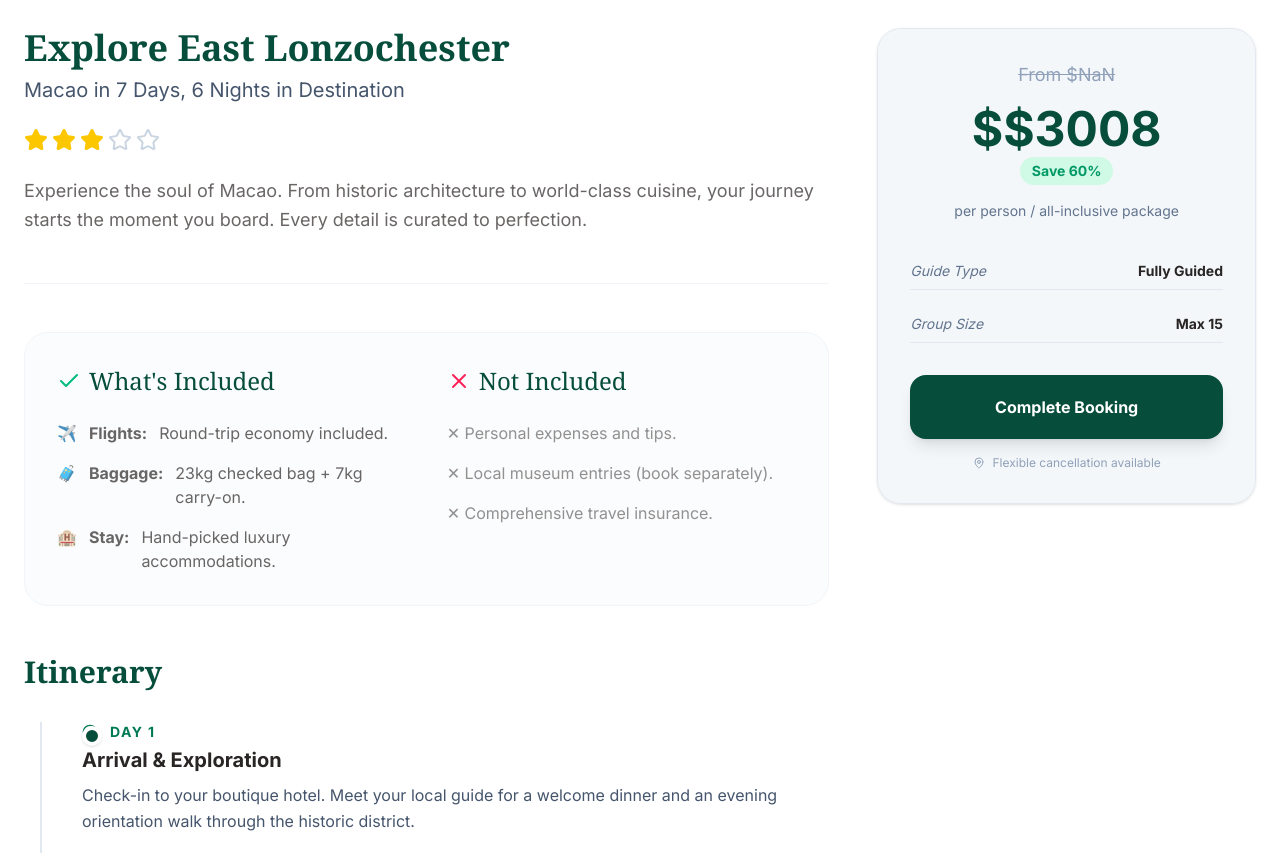
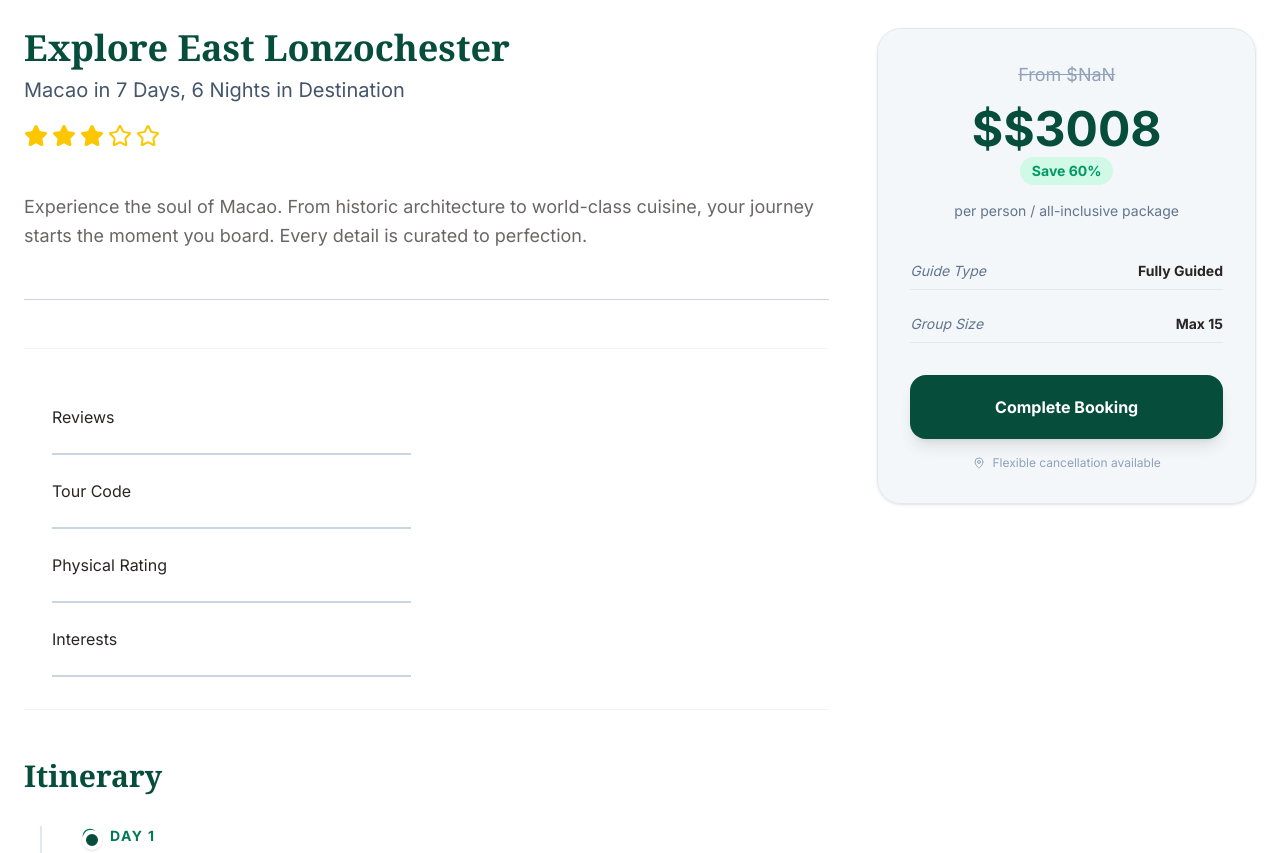
Before and after one commit to massacodes/pathbound, a React (Vite) app: page /tour/01b6452b-2059-4b08-b029-e8e9da89785c in a window 1280 px wide. Shown: the part 820-1673 px from the top of the page. Built offline with nearby package versions, Linux system fonts and the light colour scheme.

Commit message:
style(header): refine star icons styles and spacing

```diff
--- a/src/pages/tourDetail.jsx
+++ b/src/pages/tourDetail.jsx
@@ -94,11 +94,11 @@ const TourDetail = () => {
               <h1 className="text-4xl font-serif font-bold text-primary mb-2">
                 Explore {tour.destination}
               </h1>
-              <p className="text-xl text-slate-600 mb-6">
+              <p className="text-xl text-slate-600 mb-5">
                 {tour.country} in {tour.duration} Days,{" "}
                 {Math.round(tour.duration - 1)} Nights in Destination
               </p>
-              <div className="flex gap-1 mb-6">
+              <div className="flex gap-1 mb-11">
                 {[...Array(5)].map((_, i) => (
                   <Star
                     key={i}
@@ -106,7 +106,7 @@ const TourDetail = () => {
                     className={
                       i < Math.round(tour.rating)
                         ? "fill-yellow-400 text-yellow-400"
-                        : "text-slate-300"
+                        : "text-yellow-400"
                     }
                   />
                 ))}
@@ -119,44 +119,27 @@ const TourDetail = () => {
               </p>
             </section>
 
-            <hr className="border-slate-100" />
+            <hr className="border-slate-300" />
 
-            {/* Included / Not Included Sections */}
-            <div className="grid md:grid-cols-2 gap-10 bg-slate-50/50 p-8 rounded-3xl border border-slate-100">
-              <div>
-                <h3 className="font-serif text-2xl text-primary mb-6 flex items-center gap-2">
-                  <Check className="text-emerald-500" /> What's Included
-                </h3>
-                <ul className="space-y-4 text-ink/70">
-                  <li className="flex gap-3">
-                    ✈️ <strong>Flights:</strong> Round-trip economy included.
-                  </li>
-                  <li className="flex gap-3">
-                    🧳 <strong>Baggage:</strong> 23kg checked bag + 7kg
-                    carry-on.
-                  </li>
-                  <li className="flex gap-3">
-                    🏨 <strong>Stay:</strong> Hand-picked luxury accommodations.
-                  </li>
-                </ul>
+            {/* Details Section */}
+            <section className="grid grid-cols-1 md:grid-cols-2 gap-8 py-8 border-y border-slate-100">
+              <div className="flex flex-col pl-7">
+                <div className="border-b-slate-300 border-b-2 py-6">
+                  Reviews
+                </div>
+                <div className="border-b-slate-300 border-b-2 py-6">
+                  Tour Code
+                </div>
+                <div className="border-b-slate-300 border-b-2 py-6">
+                  Physical Rating
+                </div>
+                <div className="border-b-slate-300 border-b-2 py-6">
+                  Interests
+                </div>
               </div>
-              <div>
-                <h3 className="font-serif text-2xl text-primary mb-6 flex items-center gap-2">
-                  <X className="text-rose-500" /> Not Included
-                </h3>
-                <ul className="space-y-4 text-ink/50">
-                  <li className="flex gap-3">✕ Personal expenses and tips.</li>
-                  <li className="flex gap-3">
-                    ✕ Local museum entries (book separately).
-                  </li>
-                  <li className="flex gap-3">
-                    ✕ Comprehensive travel insurance.
-                  </li>
-                </ul>
-              </div>
-            </div>
+            </section>
 
-            {/* NEW: ITINERARY SECTION */}
+            {/* Itinerary Section */}
             <section>
               <h3 className="text-3xl font-serif font-bold text-primary mb-8">
                 Itinerary
@@ -184,7 +167,7 @@ const TourDetail = () => {
             </section>
           </div>
 
-          {/* RIGHT COLUMN: STICKY BOOKING CARD */}
+          {/* Right Column: Booking Card */}
           <div className="lg:col-span-1">
             <div className="sticky top-28 bg-slate-100/80 backdrop-blur-md rounded-3xl p-8 border border-slate-200 shadow-sm text-center">
               <p className="text-slate-400 line-through text-lg">
```
